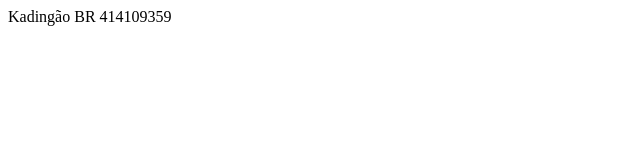
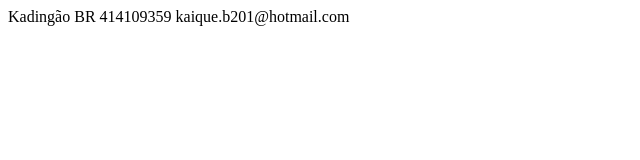
Before and after one commit to kboliveira/Aula2409, a plain HTML site: page index.html in a window 1280 px wide. Shown: the whole page, without its empty margins (0-640 px from the left). Drawn offline with Linux system fonts and the light colour scheme.

Commit message:
inclusão do email

```diff
--- a/index.html
+++ b/index.html
@@ -7,5 +7,6 @@
 <body>
   Kadingão BR
   414109359
+  kaique.b201@hotmail.com
 </body>
 </html>
```
